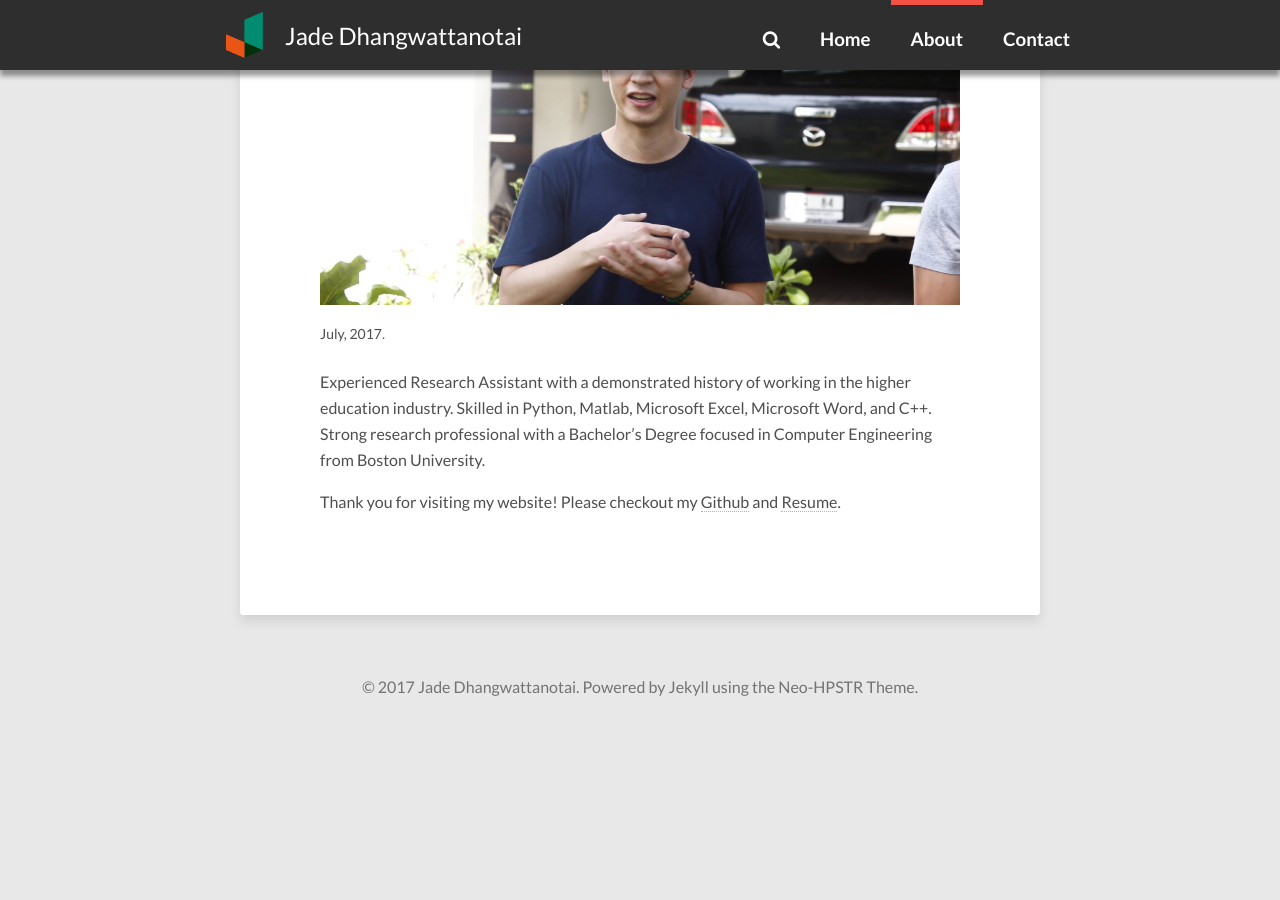
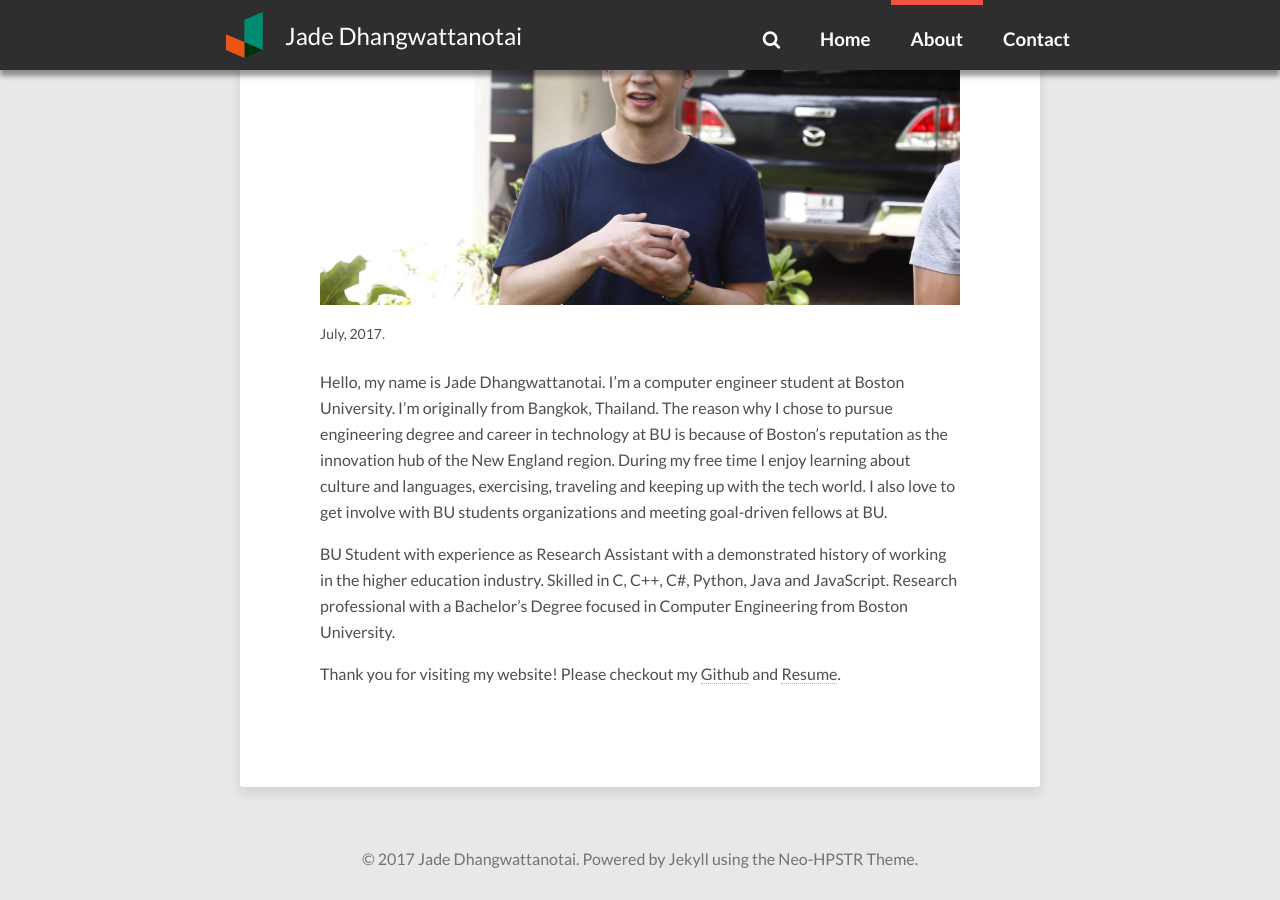
Before and after one commit to jadedh/jadedh.github.io, a Jekyll site: the page built from about.md, in a window 1280 px wide and 900 px high, scrolled down 637 px. Built offline with Jekyll 4.4.1, drawn with Linux system fonts in a browser that asks for light colours; nearby versions of some CDN libraries; comment, search, counter and statistics services are not loaded; before the commit the page ends 1365 px from its top, so only the background shows below that.

Commit message:
About me & first post

```diff
--- a/about.md
+++ b/about.md
@@ -11,6 +11,8 @@ share: true
 	<figcaption><a title="July, 2017">July, 2017</a>.</figcaption>
 </figure>
 
-Experienced Research Assistant with a demonstrated history of working in the higher education industry. Skilled in Python, Matlab, Microsoft Excel, Microsoft Word, and C++. Strong research professional with a Bachelor’s Degree focused in Computer Engineering from Boston University.
+Hello, my name is Jade Dhangwattanotai. I'm a computer engineer student at Boston University. I'm originally from Bangkok, Thailand. The reason why I chose to pursue engineering degree and career in technology at BU is because of Boston's reputation as the innovation hub of the New England region. During my free time I enjoy learning about culture and languages, exercising, traveling and keeping up with the tech world. I also love to get involve with BU students organizations and meeting goal-driven fellows at BU.
+
+BU Student with experience as Research Assistant with a demonstrated history of working in the higher education industry. Skilled in C, C++, C#, Python, Java and JavaScript. Research professional with a Bachelor’s Degree focused in Computer Engineering from Boston University.
 
 Thank you for visiting my website! Please checkout my [Github](https://github.com/jadedh) and [Resume](/Jade_Dhangwattanotai.pdf).
```
Also changed, not shown: _posts/2017-12-04-my-post.md (+10 -0 lines), J.png (added), 7 other files.
